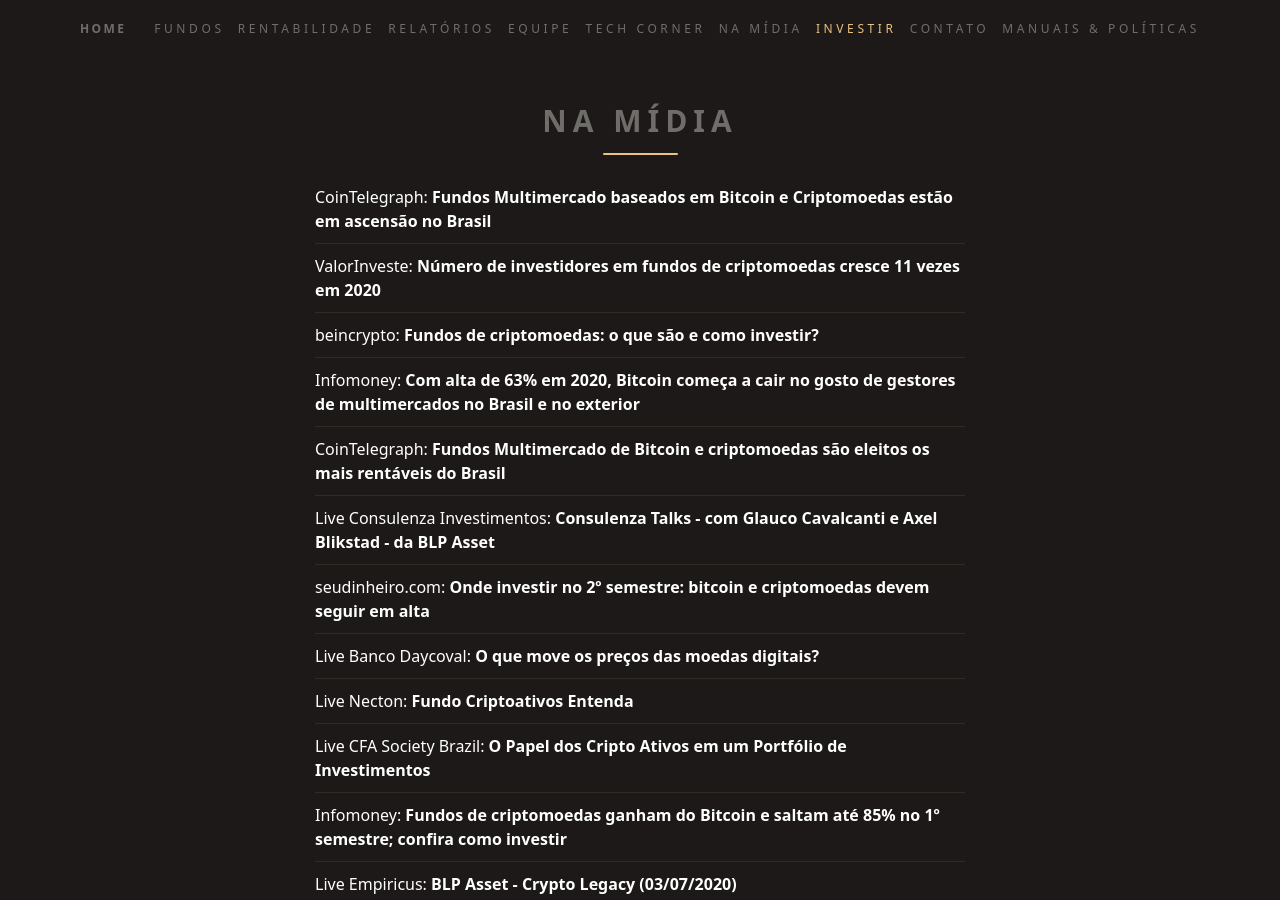
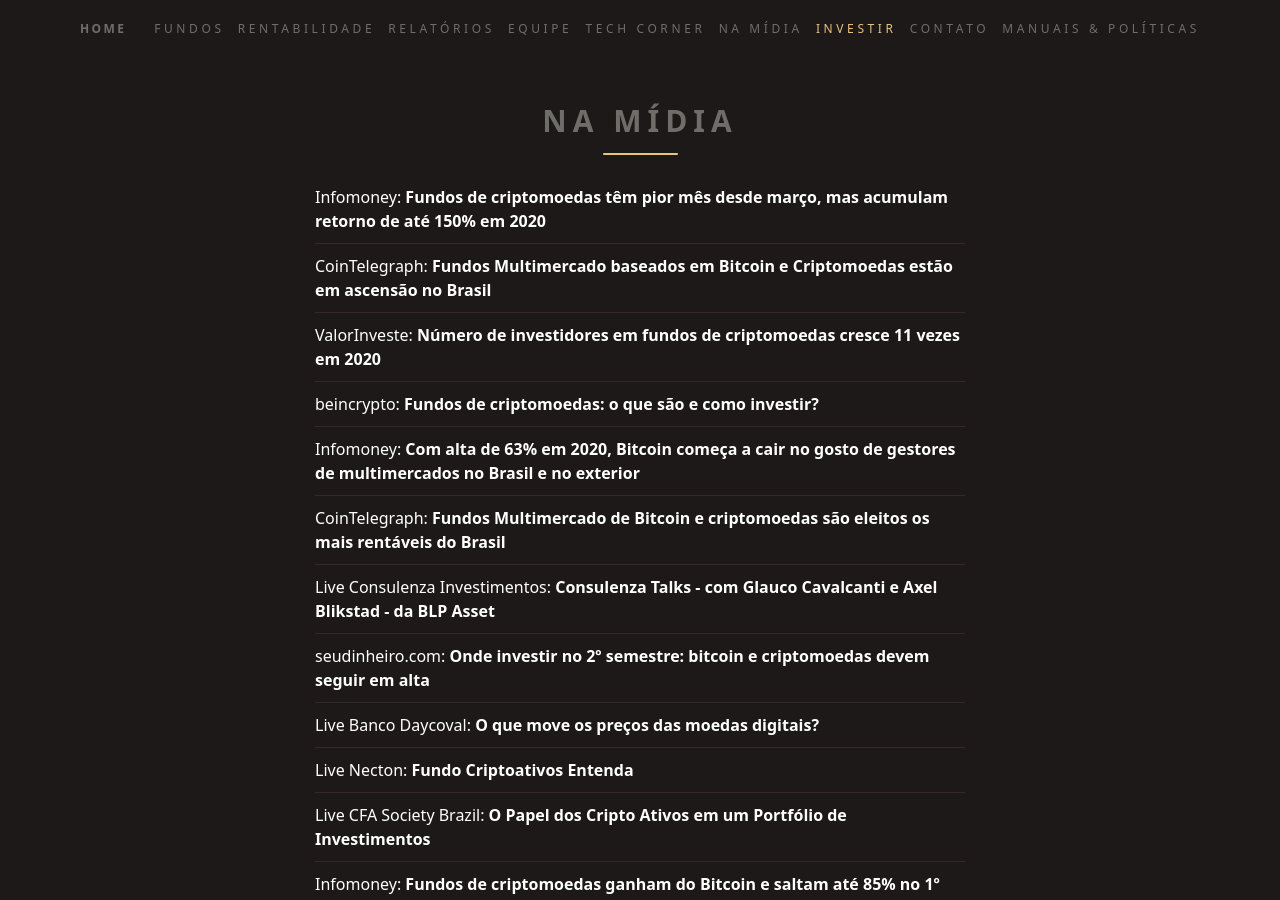
Before and after one commit to ateliedetemas/blpcrypto, a Jekyll site: the page built from _pages/na-midia.md, in a window 1280 px wide and 900 px high. Built offline with Jekyll 4.4.1, drawn with Linux system fonts in a browser that asks for light colours.

Commit message:
Update na-midia.md

```diff
--- a/_pages/na-midia.md
+++ b/_pages/na-midia.md
@@ -3,6 +3,7 @@ lang: pt
 layout: page
 title: Na Mídia
 ---
+|[Infomoney: **Fundos de criptomoedas têm pior mês desde março, mas acumulam retorno de até 150% em 2020**](https://www.infomoney.com.br/mercados/fundos-de-criptomoedas-caem-forte-em-setembro-mas-valorizacao-em-2020-chega-a-ate-150/)
 |[CoinTelegraph: **Fundos Multimercado baseados em Bitcoin e Criptomoedas estão em ascensão no Brasil**](https://cointelegraph.com.br/news/bitcoin-and-cryptocurrency-based-multimarket-funds-are-on-the-rise-in-brazil)
 |[ValorInveste: **Número de investidores em fundos de criptomoedas cresce 11 vezes em 2020**](https://valorinveste.globo.com/mercados/cripto/noticia/2020/09/08/numero-de-investidores-em-fundos-de-criptomoedas-cresce-11-vezes-em-2020.ghtml)
 |[beincrypto: **Fundos de criptomoedas: o que são e como investir?**](https://beincrypto.com.br/aprender/fundos-de-criptomoedas/)
```
